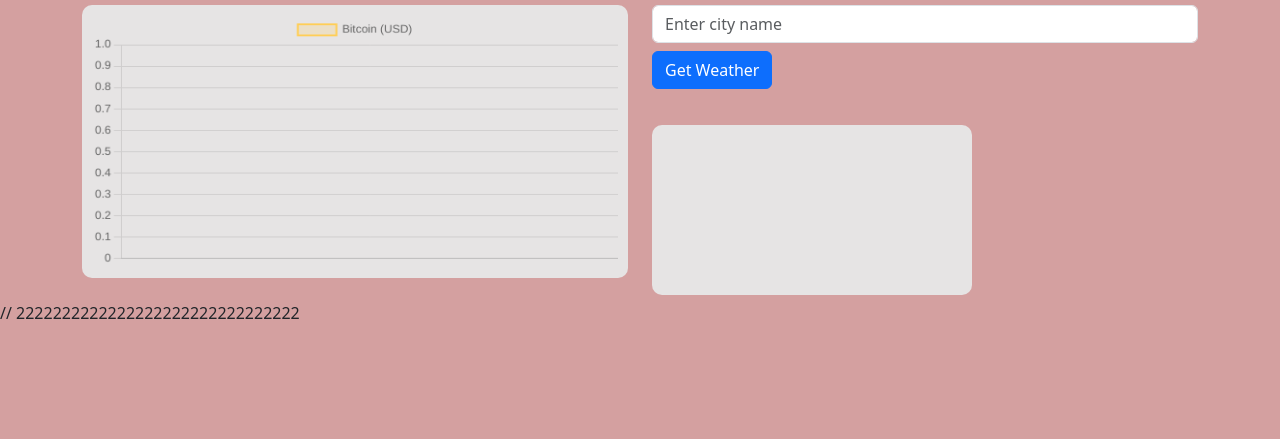
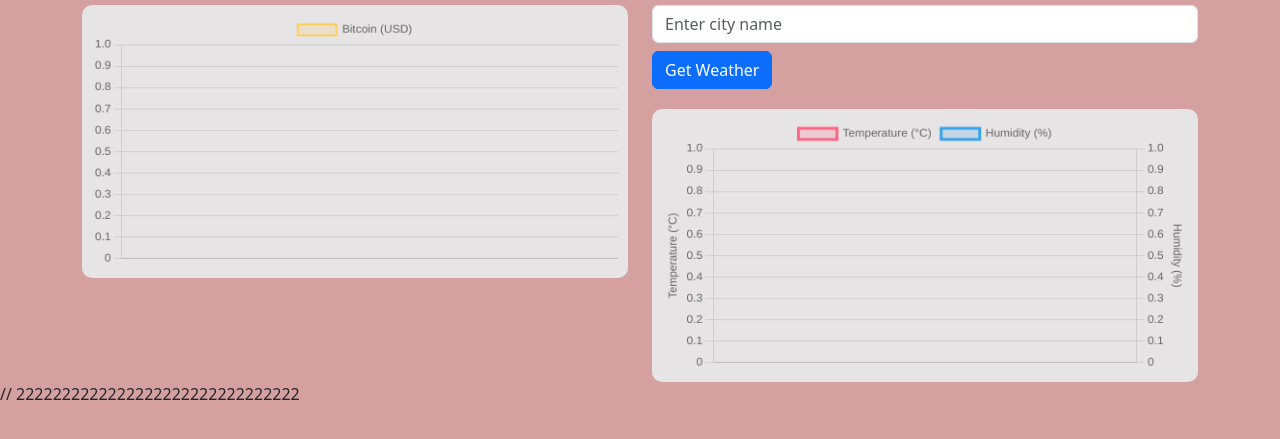
Before and after one commit to Darshan-1045/Dashboard, a plain HTML site: page index.html in a window 1280 px wide. Shown: the part 157-596 px from the top of the page. Drawn offline with nearby package versions, Linux system fonts and the light colour scheme.

Commit message:
third commit

```diff
--- a/index.html
+++ b/index.html
@@ -101,6 +101,56 @@
 
             cryptoChart.update();
         }
+ // Weather Chart setup
+        const ctxWeather = document.getElementById('weatherChart').getContext('2d');
+        let weatherChartData = {
+            labels: [],
+            datasets: [
+                {
+                    label: 'Temperature (°C)',
+                    data: [],
+                    borderColor: 'rgba(255, 99, 132, 1)',
+                    backgroundColor: 'rgba(255, 99, 132, 0.2)',
+                    yAxisID: 'y',
+                },
+                {
+                    label: 'Humidity (%)',
+                    data: [],
+                    borderColor: 'rgba(54, 162, 235, 1)',
+                    backgroundColor: 'rgba(54, 162, 235, 0.2)',
+                    yAxisID: 'y1',
+                }
+            ]
+        };
+        const weatherChart = new Chart(ctxWeather, {
+            type: 'line',
+            data: weatherChartData,
+            options: {
+                responsive: true,
+                interaction: {
+                    mode: 'index',
+                    intersect: false,
+                },
+                stacked: false,
+                scales: {
+                    y: {
+                        type: 'linear',
+                        display: true,
+                        position: 'left',
+                        title: { display: true, text: 'Temperature (°C)' },
+                    },
+                    y1: {
+                        type: 'linear',
+                        display: true,
+                        position: 'right',
+                        grid: { drawOnChartArea: false },
+                        title: { display: true, text: 'Humidity (%)' },
+                    }
+                }
+            }
+        });
+
+
 
 
 
```
